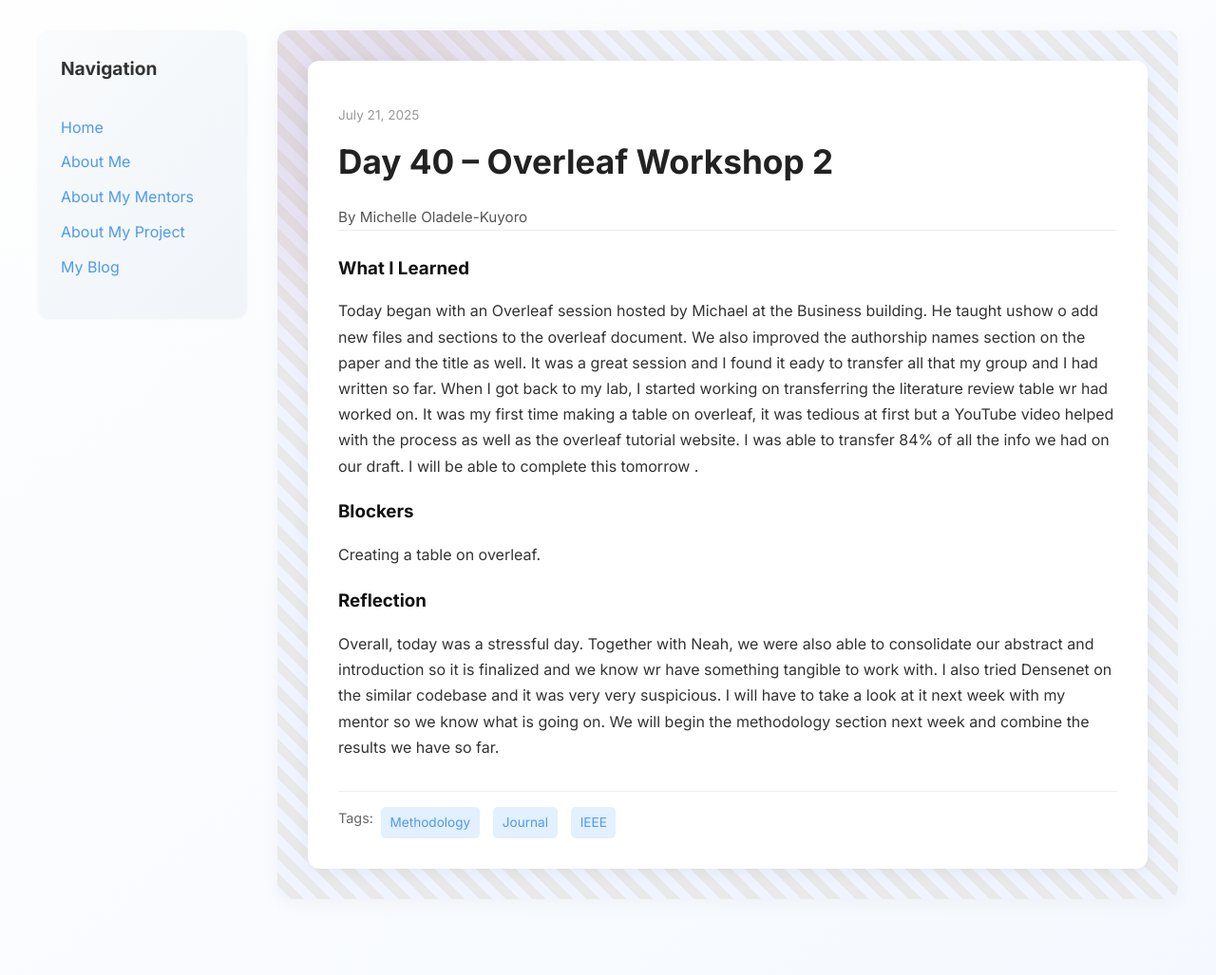
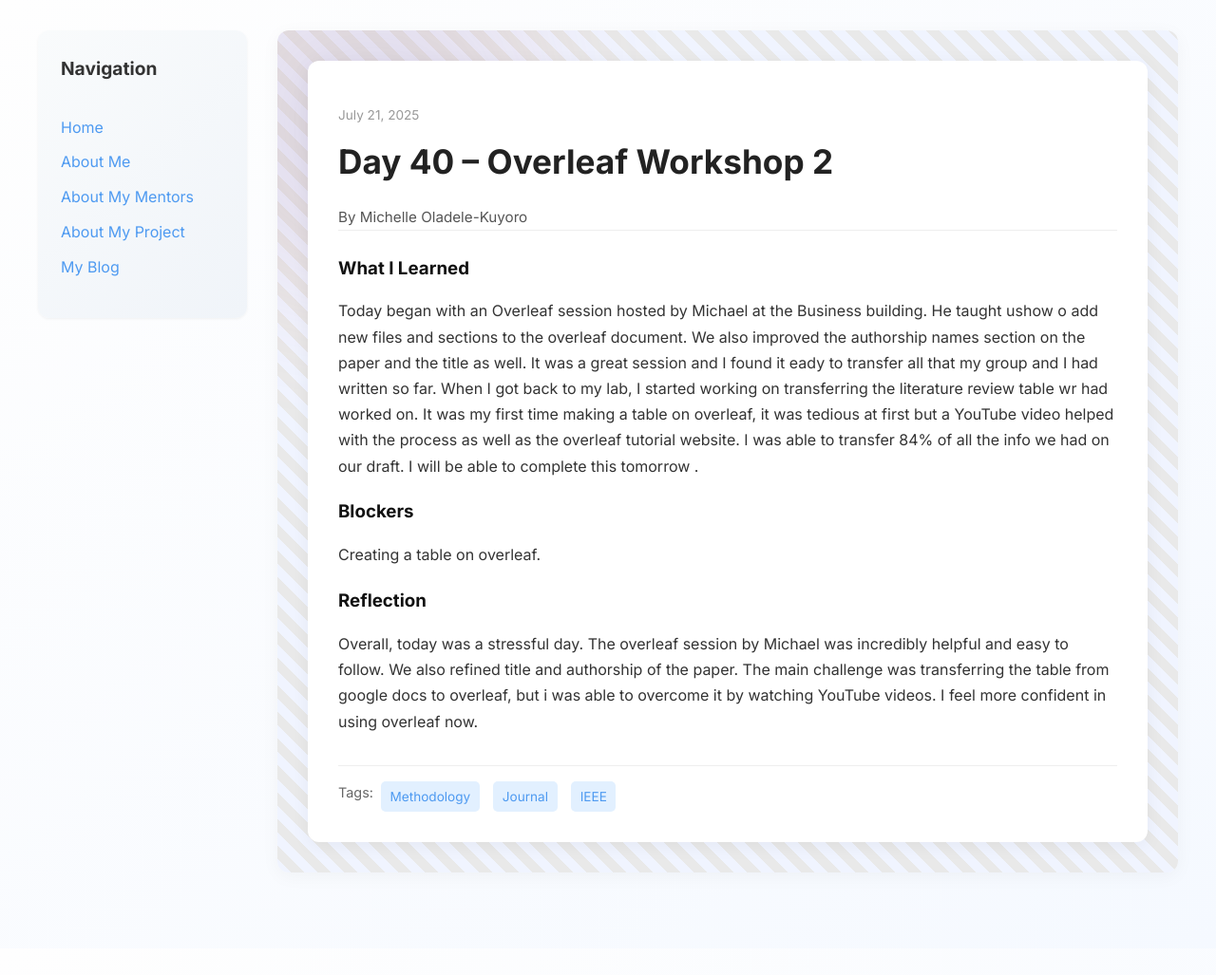
Before and after one commit to Miola585/Miola585.github.io, a Jekyll site: the page built from _posts/2025-07-21-day-40.md, in a window 1280 px wide. Shown: the whole page at 95% size. Built offline with Jekyll 4.4.1, drawn with Linux system fonts in a browser that asks for light colours; after the commit the page ends 999 px from its top, so only the background shows below that.

Commit message:
Update 2025-07-21-day-40.md

```diff
--- a/_posts/2025-07-21-day-40.md
+++ b/_posts/2025-07-21-day-40.md
@@ -13,5 +13,5 @@ blockers: |
    Creating a table on overleaf.
 
 reflection: |
-    Overall, today was a stressful day. Together with Neah, we were also able to consolidate our abstract and introduction so it is finalized and we know wr have something tangible to work with. I also tried Densenet on the similar codebase and it was very very suspicious. I will have to take a look at it next  week with my mentor so we know what is going on. We will begin the methodology section next week and combine the results we have so far.
+    Overall, today was a stressful day. The overleaf session by Michael was incredibly helpful and easy to follow. We also refined title and authorship of the paper. The main challenge was transferring the table from google docs to overleaf, but i was able to overcome it by watching YouTube videos. I feel more confident in using overleaf now.
 ---
```
